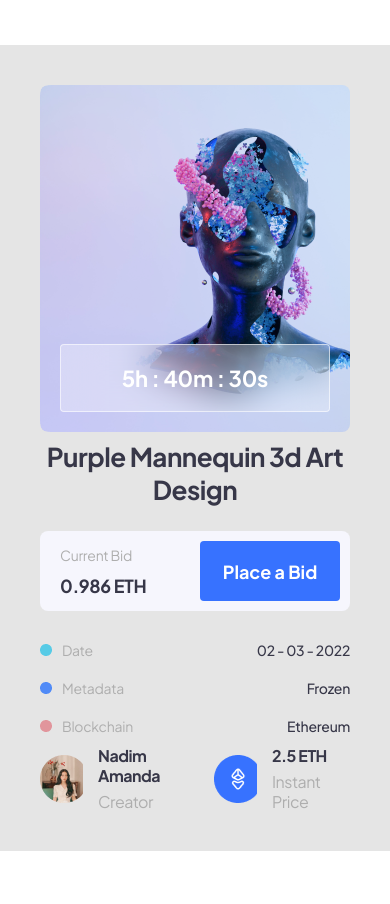
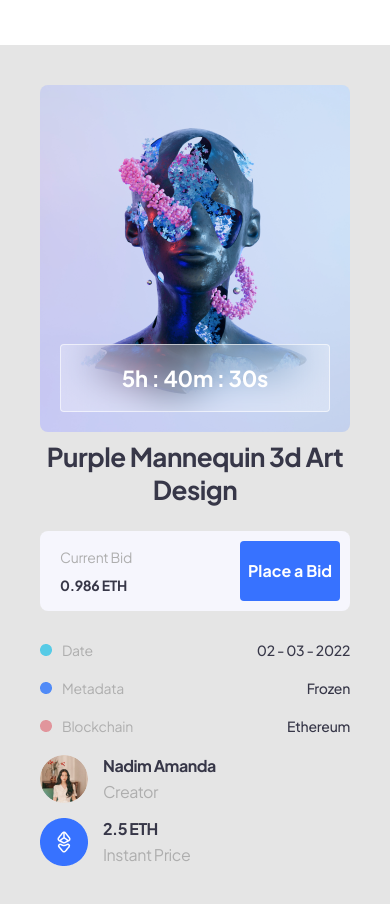
Before and after one commit to Kross55/section-html-css, a plain HTML site: page index.html in a window 390 px wide. Before the commit the page ends 851 px from the top, so only its background shows below. Drawn offline with Linux system fonts and the light colour scheme.

Commit message:
3-some-fix

```diff
--- a/css/style.css
+++ b/css/style.css
@@ -73,10 +73,10 @@ body {
     display: flex;
 }
 .card-image{
-    display: inline-block;
     margin-right: 30px;
     border-radius: 8px;
     background-image: url(../images/main-image.png);
+    background-position: center;
     max-width: 420px;
     width: 100%;
     height: 347px;
@@ -101,8 +101,6 @@ body {
     border-radius: 4px;
 }
 .card-info{
-    display: inline-block;
-    max-width: 450px;
     width: 100%;
 }
 .card-info__title{
@@ -132,7 +130,6 @@ body {
     margin-bottom: 30px;
 }
 .card-info__bid-data{
-    height: 50px;
     margin-left: 20px;
     padding-right: 20px;
 }
@@ -206,6 +203,7 @@ body {
     background-image: url(../images/photo.png);
     width: 48px;
     height: 48px;
+    border-radius: 50%;
 }
 .card-info__bottom-item-data{
     padding-left: 15px;
@@ -246,4 +244,26 @@ body {
     .card-info__title{
         height: 66px;
     }
+    .card-info__bid-price{
+        min-width: 70px;
+        font-size: 14px;
+        line-height: 19px;
+    }
+    .card-info__bid-price{
+        min-width: 70px;
+    }
+    .card-info__btn{
+        width: 100px;
+        font-size: 16px;
+        line-height: 20px;
+    }
+    .card-info__bottom{
+        display: block;
+    }
+    .card-info__bottom-item{
+        margin-bottom: 15px;
+    }
+    .card-info__bottom-item + .card-info__bottom-item{
+        padding-left: 0;
+    }
 }
```
